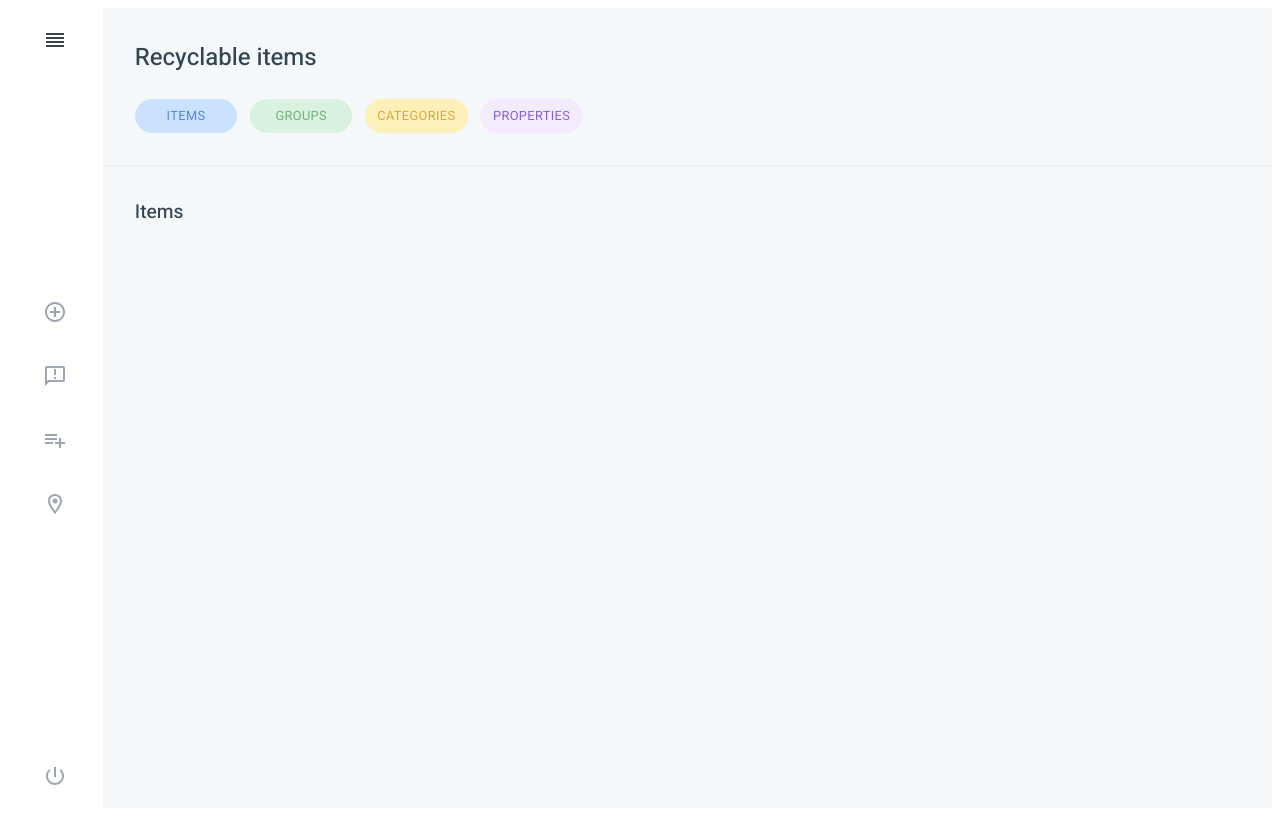
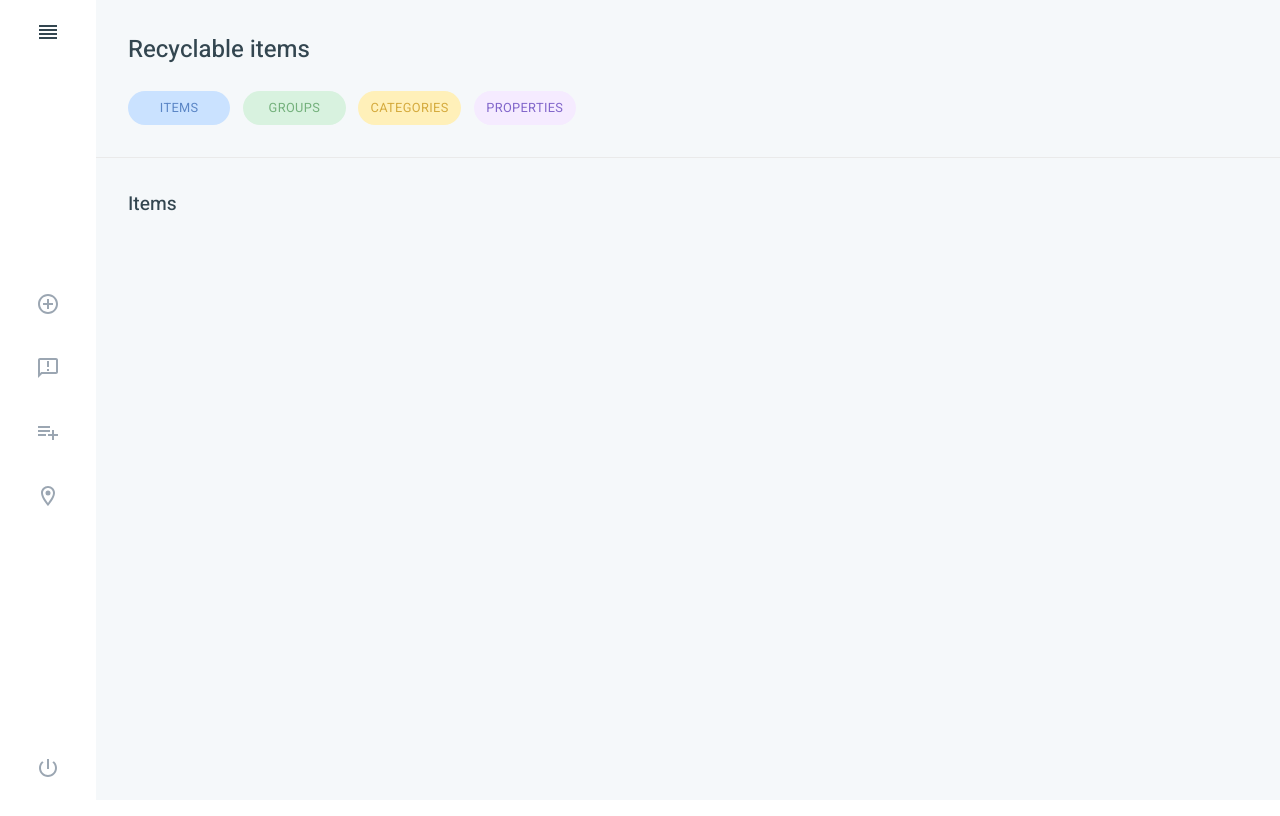
Before and after one commit to WassupNastya/cms-for-trashly-app, a React app: page / in a window 1280 px wide. Built offline with nearby package versions, Linux system fonts and the light colour scheme.

Commit message:
fix styles

```diff
--- a/src/base.scss
+++ b/src/base.scss
@@ -6,3 +6,11 @@ $base-font: 'Roboto';
 h1 {
   font-family: $base-font;
 }
+
+body {
+  margin: 0;
+}
+
+a {
+  text-decoration: none;
+}
```
